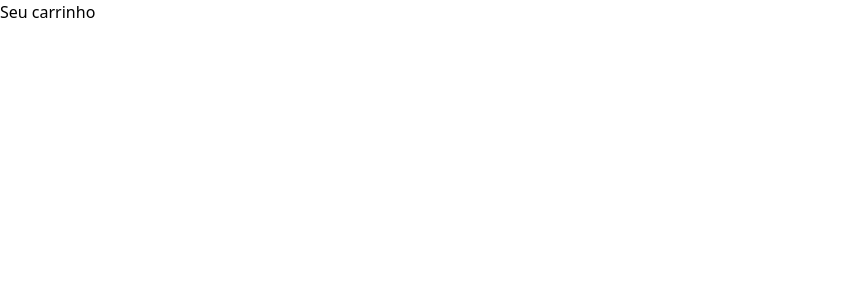
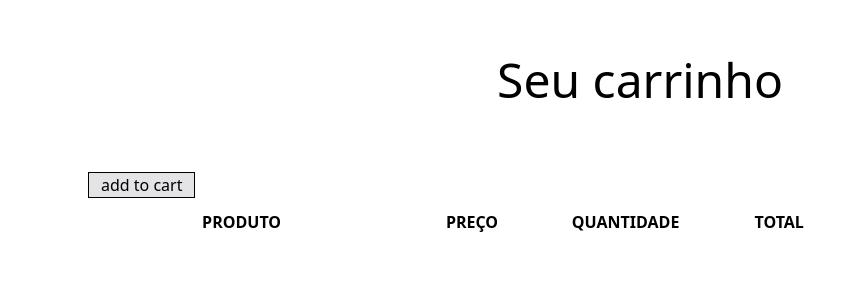
Before and after one commit to Matheusy1997/shopping-cart, a Next.js app: page / in a window 1280 px wide. Shown: the top 300 px of the page, without its empty margins (0-861 px from the left). Built offline with nearby package versions, Linux system fonts and the light colour scheme.

Commit message:
Cartable layout concluido

```diff
--- /dev/null
+++ b/components/CartTable.tsx
@@ -0,0 +1,22 @@
+export default function CartTable(){
+    return (
+        <div className="w-3/5 h-22">
+            <button className="border bg-zinc-200 ml-22 my-3 px-3">
+                add to cart
+            </button>
+            <table className="w-full ml-22">
+                <thead className="tableHead">
+                    <tr>
+                        <th className="w-2/5">PRODUTO</th>
+                        <th className="w-1/5">PREÇO</th>
+                        <th className="w-1/5">QUANTIDADE</th>
+                        <th className="w-1/5">TOTAL</th>
+                    </tr>
+                </thead>
+                <tbody>
+
+                </tbody>
+            </table>
+        </div>
+    )
+}
--- a/src/app/globals.css
+++ b/src/app/globals.css
@@ -1 +1,2 @@
 @import "tailwindcss";
+@import url(../style/cart-table.css);
--- a/src/app/page.tsx
+++ b/src/app/page.tsx
@@ -1,9 +1,13 @@
 import Image from "next/image";
+import CartTable from "../../components/CartTable";
 
-export default function Home() {
+export default function CartPage() {
   return (
-    <main className="font-sans">
-        <h1>Seu carrinho</h1>
+    <main className="h-screen w-screen font-sans flex flex-col items-center">
+        <h1 className="my-14 text-5xl font-medium">Seu carrinho</h1>
+        <div className="w-full">
+          <CartTable></CartTable>
+        </div>
     </main>
   );
 }
--- /dev/null
+++ b/src/style/cart-table.css
@@ -0,0 +1,7 @@
+.tableHead {
+    margin-left: 30px;
+    border-bottom: solid 1px gray;
+    text-align: left;
+    color: gray;
+    height: 40px;
+}
```
Also changed, not shown: public/produto.jpg (added).
